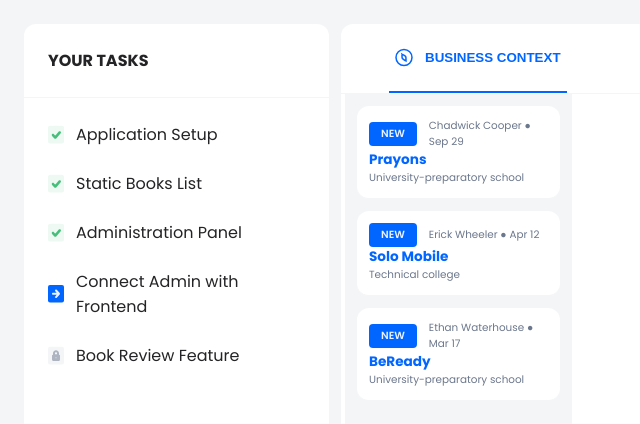
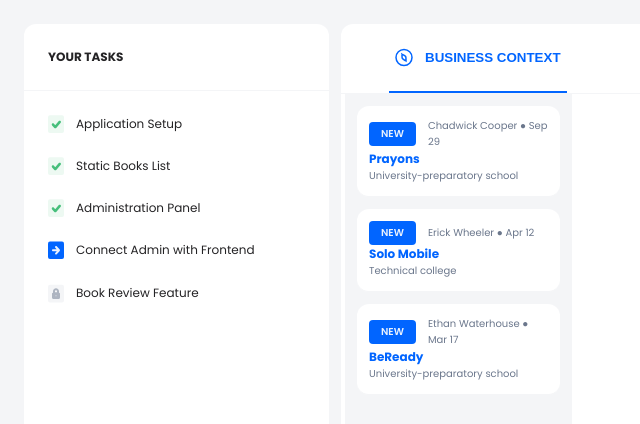
Before and after one commit to masterHAWK99/junior-front-end-developer-1664373968, a React (Create React App) app: page / in a window 1280 px wide. Shown: the top 424 px of the page, without its empty margins (0-640 px from the left). Built offline with nearby package versions, Linux system fonts and the light colour scheme.

Commit message:
#5 Make text sizing consistent

```diff
--- a/src/App.js
+++ b/src/App.js
@@ -12,7 +12,7 @@ function App() {
     <TaskContext.Provider value={{ currentTask, setCurrentTask }}>
       <div className="mh-100 p-6 row-lg">
         <aside className="bg-white rounded column-lg-4">
-          <p className="text-dark font-bold uppercase p-6 border border-b-1 border-gray">
+          <p className="text-dark font-bold text-md uppercase p-6 border border-b-1 border-gray">
             Your tasks
           </p>
           <TaskList />
--- a/src/component/businessContexts/ContextContent.jsx
+++ b/src/component/businessContexts/ContextContent.jsx
@@ -5,7 +5,7 @@ export const ContextContent = ({ tabContent }) => {
 
   return (
     <div className="p-6">
-      <p className="font-semibold text-xl text-dark">{title}</p>
+      <p className="font-semibold text-lg text-dark">{title}</p>
       <div className="flex align-items-center">
         <p className="font-medium text-dark">{author}</p>
         <p className="text-sm ml-1 text-light">
--- a/src/component/tasks/TaskItem.jsx
+++ b/src/component/tasks/TaskItem.jsx
@@ -2,7 +2,7 @@ export const TaskItem = ({ onClick, title, icon }) => {
   return (
     <div className="mt-6 flex" onClick={onClick}>
       <img src={icon} alt="" />
-      <p className="ml-3 text-dark">{title}</p>
+      <p className="ml-3 text-dark text-md">{title}</p>
     </div>
   );
 };
--- a/src/index.css
+++ b/src/index.css
@@ -95,13 +95,13 @@ body {
 }
 
 .text-sm {
-  font-size: 0.65rem;
+  font-size: 0.625rem;
 }
 .text-md {
-  font-size: 0.85rem;
+  font-size: 0.75rem;
 }
-.text-xl {
-  font-size: 1.35rem;
+.text-lg {
+  font-size: 1.3125rem;
 }
 
 .uppercase {
```
